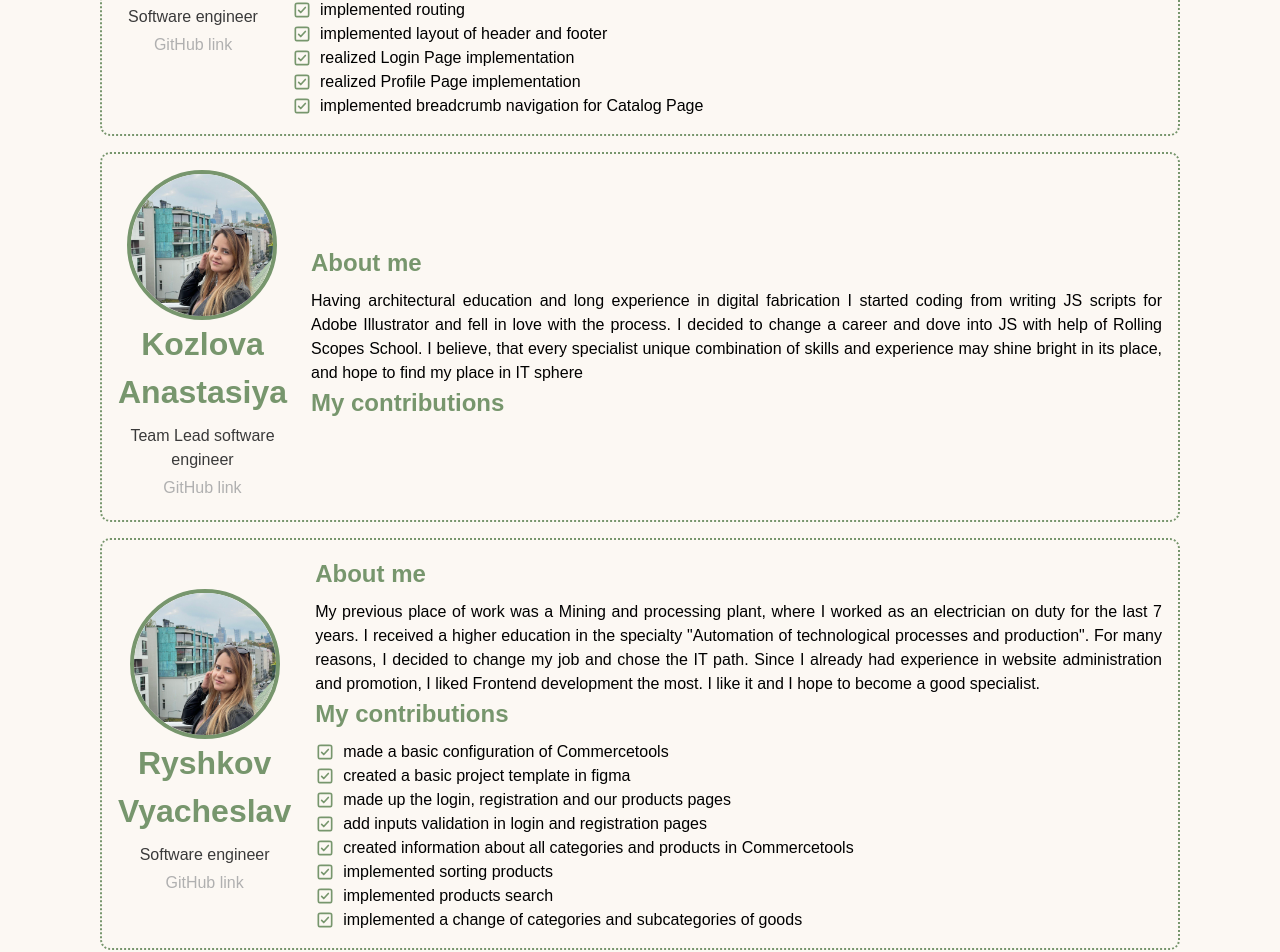
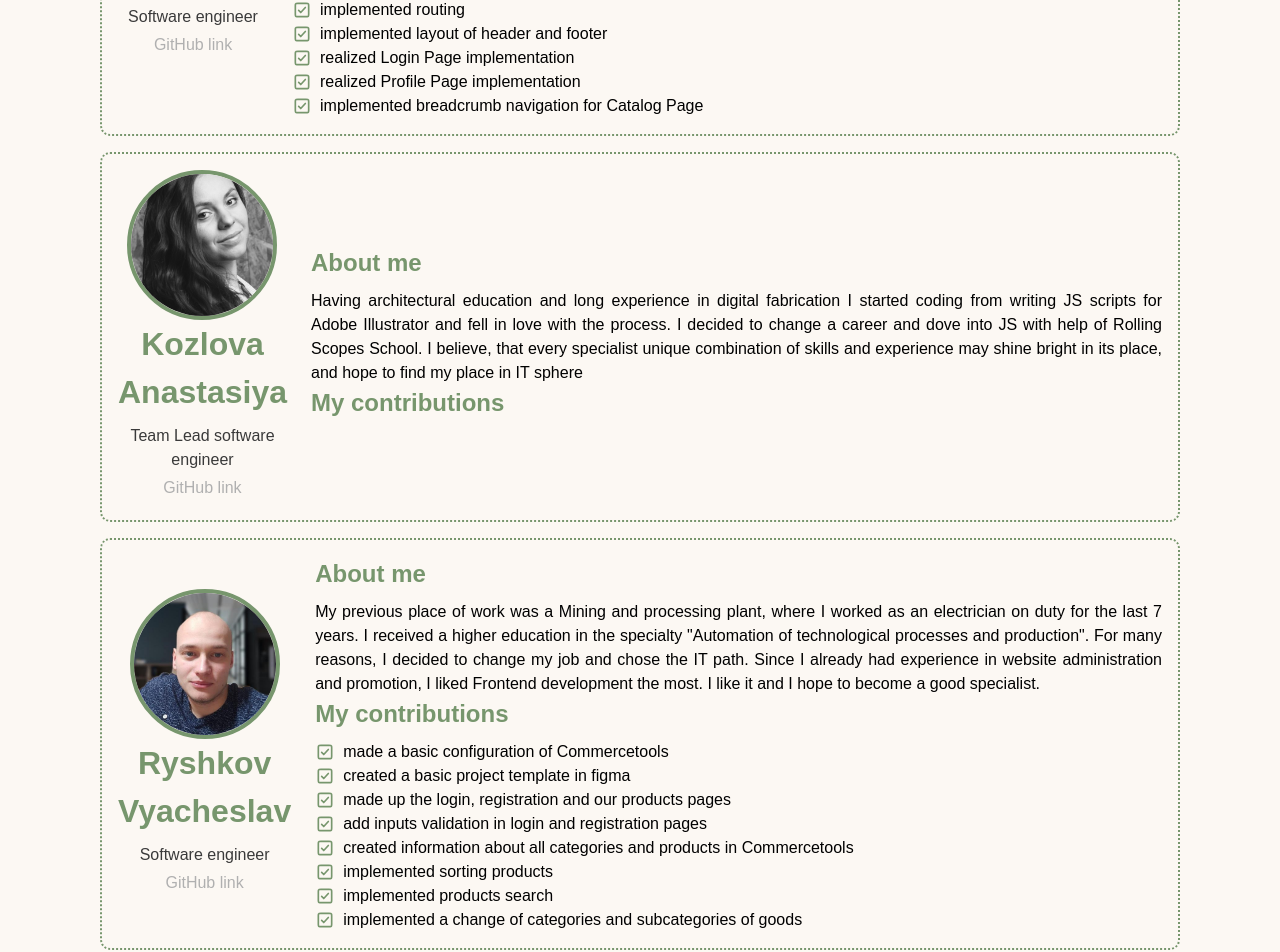
Before and after one commit to anastakozz/soap_naturee, a React (Create React App) app in the folder rs-soap-shop/: page /about-us in a window 1280 px wide. Shown: the part 843-1795 px from the top of the page. Built offline with nearby package versions, Linux system fonts and the light colour scheme; no server answers.

Commit message:
feat:add photos of team members

```diff
--- a/rs-soap-shop/src/pages/aboutPage/index.tsx
+++ b/rs-soap-shop/src/pages/aboutPage/index.tsx
@@ -27,7 +27,7 @@ const ABOUT_US: AbutUsType[] = [
     fullName: 'Kozlova Anastasiya',
     role: 'Team Lead software engineer',
     bio: 'Having architectural education and long experience in digital fabrication I started coding from writing JS scripts for Adobe Illustrator and fell in love with the process. I decided to change a career and dove into JS with help of Rolling Scopes School. I believe, that every specialist unique combination of skills and experience may shine bright in its place, and hope to find my place in IT sphere',
-    img: '/images/yulia_photo.jpg',
+    img: '/images/anastasia_photo.jpg',
     contributions: [],
     github: 'https://github.com/anastakozz'
   },
@@ -35,7 +35,7 @@ const ABOUT_US: AbutUsType[] = [
     fullName: 'Ryshkov Vyacheslav',
     role: 'Software engineer',
     bio: 'My previous place of work was a Mining and processing plant, where I worked as an electrician on duty for the last 7 years. I received a higher education in the specialty "Automation of technological processes and production". For many reasons, I decided to change my job and chose the IT path. Since I already had experience in website administration and promotion, I liked Frontend development the most. I like it and I hope to become a good specialist.',
-    img: '/images/yulia_photo.jpg',
+    img: '/images/slava_photo.jpg',
     contributions: [
       'made a basic configuration of Commercetools',
       'created a basic project template in figma',
```
Also changed, not shown: rs-soap-shop/public/images/anastasia_photo.jpg (added), rs-soap-shop/public/images/slava_photo.jpg (added).
